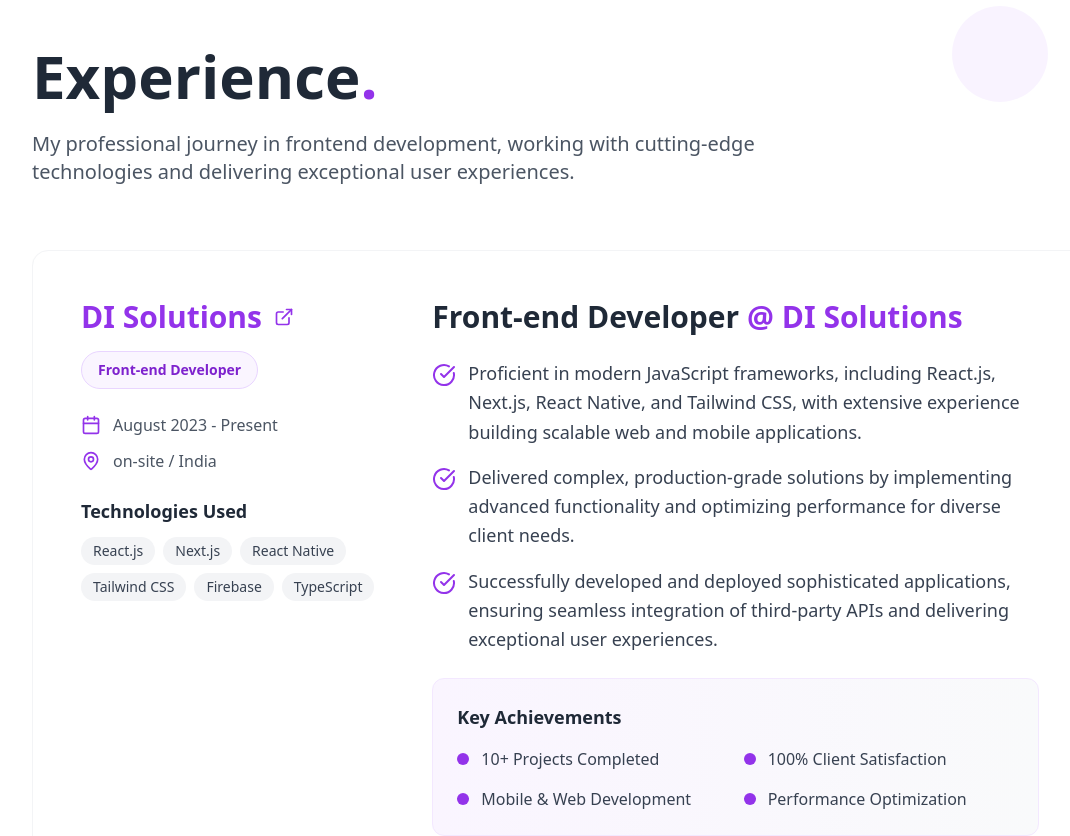
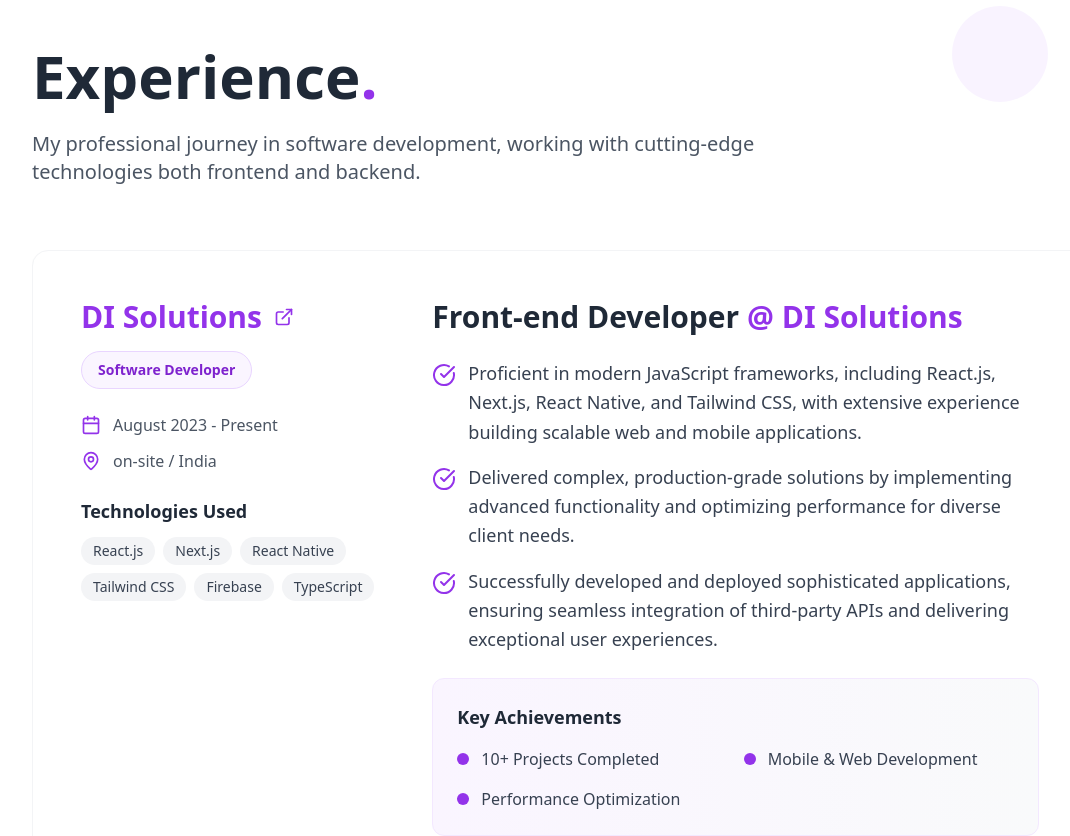
Before and after one commit to baiching/Portfolio, a Next.js app: page / in a window 1280 px wide. Shown: the part 800-1636 px from the top of the page, without its empty margins (80-1150 px from the left). Built offline with nearby package versions, Linux system fonts and the light colour scheme.

Commit message:
adding minor changes in package names and some html blocks

```diff
--- a/package.json
+++ b/package.json
@@ -1,5 +1,5 @@
 {
-  "name": "mayur_portfolio",
+  "name": "baiching_portfolio",
   "version": "0.1.0",
   "private": true,
   "scripts": {
--- a/src/components/Experience.tsx
+++ b/src/components/Experience.tsx
@@ -16,9 +16,8 @@ const Experience = () => {
             Experience<span className="text-purple-600">.</span>
           </h1>
           <p className="text-xl text-gray-600 max-w-3xl animate-fade-in-up delay-200">
-            My professional journey in frontend development, working with
-            cutting-edge technologies and delivering exceptional user
-            experiences.
+            My professional journey in software development, working with
+            cutting-edge technologies both frontend and backend.
           </p>
         </div>
 
@@ -43,7 +42,7 @@ const Experience = () => {
 
                     {/* Position Badge */}
                     <div className="inline-block bg-purple-50 text-purple-700 px-4 py-2 rounded-full text-sm font-semibold border border-purple-200">
-                      Front-end Developer
+                      Software Developer
                     </div>
                   </div>
 
@@ -137,12 +136,12 @@ const Experience = () => {
                           10+ Projects Completed
                         </span>
                       </div>
-                      <div className="flex items-center gap-3">
+                      {/* <div className="flex items-center gap-3">
                         <div className="w-3 h-3 bg-purple-600 rounded-full"></div>
                         <span className="text-gray-700">
                           100% Client Satisfaction
                         </span>
-                      </div>
+                      </div> */}
                       <div className="flex items-center gap-3">
                         <div className="w-3 h-3 bg-purple-600 rounded-full"></div>
                         <span className="text-gray-700">
```
Also changed, not shown: 1 other file (tests, documents, lock files or other folders).
